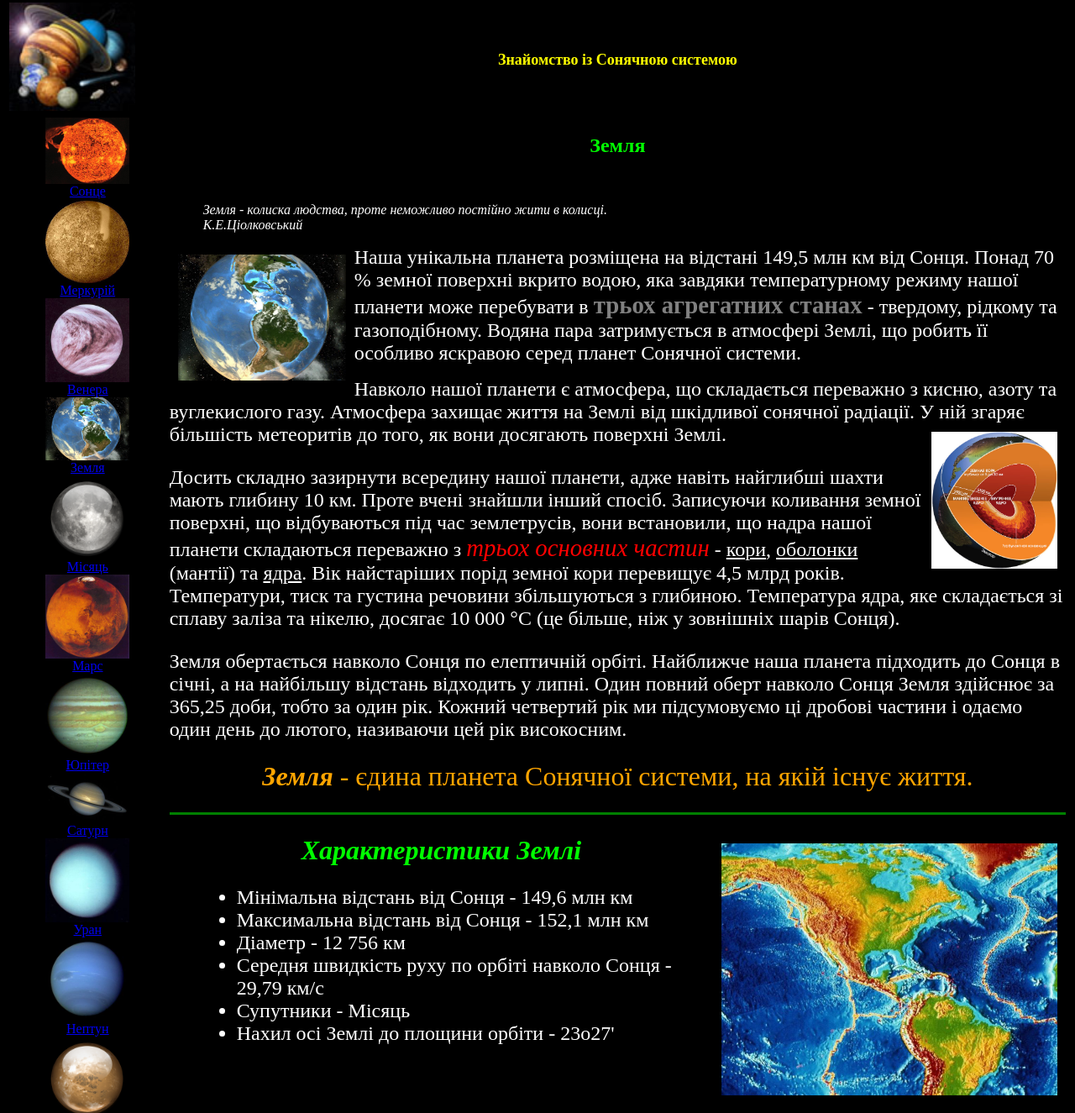
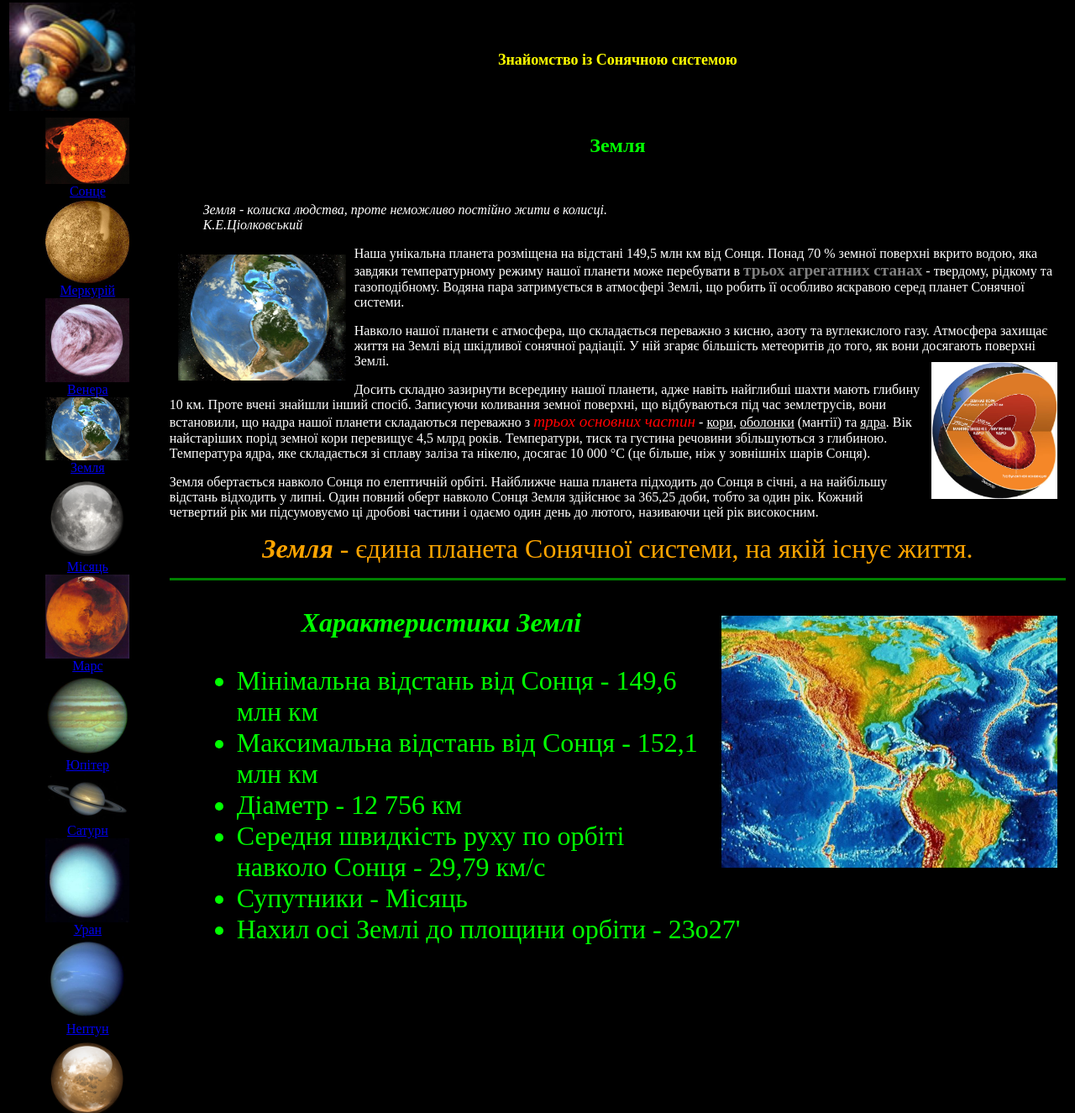
Before and after one commit to irynahaha/irynahaha.github.io, a plain HTML site: page zeml.html in a window 1280 px wide. Shown: the part 8-1333 px from the top of the page at 84% size. Drawn offline with Linux system fonts and the light colour scheme.

Commit message:
Update zeml.html

```diff
--- a/zeml.html
+++ b/zeml.html
@@ -38,29 +38,29 @@
    <h2 align="center"><font color="lime">Земля</font></h2><br>
    <p><blockquote><i>Земля - колиска людства, проте неможливо постійно жити в колисці.<br>
    К.Е.Ціолковський</i></p></blockquote>
-   <p><font size="5"><IMG src="IMG\zem11.jpg" align="left" width="200 ptx" hspace="10" vspace="10">Наша унікальна планета розміщена на відстані 149,5 млн км від Сонця.
+   <p><IMG src="IMG\zem11.jpg" align="left" width="200 ptx" hspace="10" vspace="10">Наша унікальна планета розміщена на відстані 149,5 млн км від Сонця.
    Понад 70 % земної поверхні вкрито водою, яка завдяки температурному режиму нашої планети може перебувати в <b><big><font color="gray">трьох агрегатних станах</b></big></font> - твердому, рідкому та газоподібному.
-   Водяна пара затримується в атмосфері Землі, що робить її особливо яскравою серед планет Сонячної системи.</p></font>
-   <p><font size="5">Навколо нашої планети є атмосфера, що складається переважно з кисню, азоту та вуглекислого газу. Атмосфера захищає життя на Землі від шкідливої сонячної радіації.
-   У ній згаряє більшість метеоритів до того, як вони досягають поверхні Землі.</font><font size="5"><IMG src="IMG\zem3.jpg" align="right" width="150 ptx" hspace="10" vspace="10"></p>
+   Водяна пара затримується в атмосфері Землі, що робить її особливо яскравою серед планет Сонячної системи.</p>
+   <p>Навколо нашої планети є атмосфера, що складається переважно з кисню, азоту та вуглекислого газу. Атмосфера захищає життя на Землі від шкідливої сонячної радіації.
+   У ній згаряє більшість метеоритів до того, як вони досягають поверхні Землі.<IMG src="IMG\zem3.jpg" align="right" width="150 ptx" hspace="10" vspace="10"></p>
    <p>Досить складно зазирнути всередину нашої планети, адже навіть найглибші шахти мають глибину 10 км. Проте вчені знайшли інший спосіб.
    Записуючи коливання земної поверхні, що відбуваються під час землетрусів, вони встановили, що надра нашої планети складаються переважно
    з <i><font color="red"><big>трьох основних частин</big></font></i> - <u>кори</u>, <u>оболонки</u> (мантії) та <u>ядра</u>.
    Вік найстаріших порід земної кори перевищує 4,5 млрд років. Температури, тиск та густина речовини збільшуються з глибиною.
    Температура ядра, яке складається зі сплаву заліза та нікелю, досягає 10 000 °С (це більше, ніж у зовнішніх шарів Сонця).</p>
-   <p><font size="5">Земля обертається навколо Сонця по елептичній орбіті. Найближче наша планета підходить до Сонця в січні, а на найбільшу відстань відходить у липні.
+   <p>Земля обертається навколо Сонця по елептичній орбіті. Найближче наша планета підходить до Сонця в січні, а на найбільшу відстань відходить у липні.
    Один повний оберт навколо Сонця Земля здійснює за 365,25 доби, тобто за один рік. Кожний четвертий рік ми підсумовуємо ці дробові частини і одаємо один день до лютого, називаючи цей рік високосним.</p></font>
-   <p align="center"><font color="orange" size="6"><b><i>Земля</b></i> - єдина планета Сонячної системи, на якій існує життя.</p></font>
+   <p align="center"><font color="orange" size="6"><b><i>Земля</b></i> - єдина планета Сонячної системи, на якій існує життя.</p>
    <hr color="green" size="3">
-   <p align="center" ><IMG src="IMG\zem13.jpg" align="right" width="400 ptx" hspace="10" vspace="10"><font size="6" color="lime"><b><i>Характеристики Землі</i></font></p></b>
-   <ul><font size="5"><blockquote>
+   <p align="center" ><IMG src="IMG\zem13.jpg" align="right" width="400 ptx" hspace="10" vspace="10"><font size="6" color="lime"><b><i>Характеристики Землі</i></p></b>
+   <ul><blockquote>
     	<li>Мінімальна відстань від Сонця - 149,6 млн км</li>
     	<li>Максимальна відстань від Сонця - 152,1 млн км</li>
     	<li>Діаметр - 12 756 км</li>
     	<li>Середня швидкість руху по орбіті навколо Сонця - 29,79 км/с</li>
     	<li>Супутники - Місяць</li>
 	<li>Нахил осі Землі до площини орбіти - 23о27'</li>
-  	</ul></font></blockquote>
+  	</ul></blockquote>
 	</td></tr></table>
 	</body>
 </html>
```
